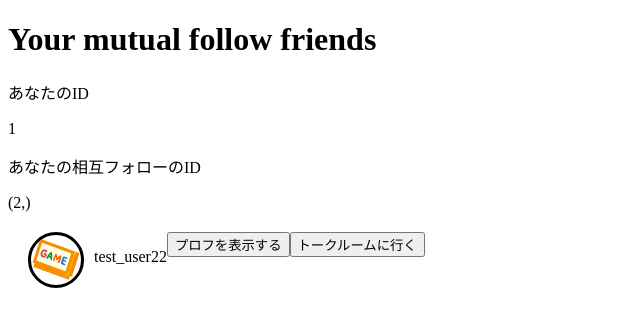
After one commit to sayyyyyy/matching-in-the-game, a Flask app: page /top in a window 1280 px wide. The commit adds this page. Shown: the top 327 px of the page, without its empty margins (0-640 px from the left). Run offline with Flask 2, Linux system fonts and the light colour scheme; the visitor is signed in with stand-in values (Sample User, id 1); data comes from the database, SQL or seed files in the repository; data that the repository does not hold is empty; some libraries are stand-ins or nearby versions.

Commit message:
commitみーや

```diff
--- a/mysql/sqls/initialize.sql
+++ b/mysql/sqls/initialize.sql
@@ -62,6 +62,10 @@ CREATE TABLE IF NOT EXISTS Messages (
 
 INSERT INTO Profiles (nickname, password, email) VALUES("test_user1", "password", "test1@email.com");
 INSERT INTO Profiles (nickname, password, email) VALUES("test_user2", "password", "test2@email.com");
+INSERT INTO Profiles (nickname, password, email) VALUES("test_user3", "password", "test3@email.com");
+INSERT INTO Profiles (nickname, password, email) VALUES("test_user4", "password", "test4@email.com");
+INSERT INTO Profiles (nickname, password, email) VALUES("test_user5", "password", "test5@email.com");
+INSERT INTO Profiles (nickname, password, email) VALUES("test_user6", "password", "test6@email.com");
 
 INSERT INTO Game_names (game_name) VALUES("APEX LEGENDS");
 INSERT INTO Game_names (game_name) VALUES("Minecraft");
--- a/src/app/app.py
+++ b/src/app/app.py
@@ -77,7 +77,8 @@ def login():
             session['user'] = user
             session['loggedin'] = True
             session['user_id'] = account[0]
-            return render_template('main.html', session=user, session_id=session['user_id'], account=account, log=session['loggedin'], user=user)
+            return redirect('/top')
+            #return render_template('main.html', session=user, session_id=session['user_id'], account=account, log=session['loggedin'], user=user)
 
         # elif 'user' in session:
         #     return render_template('main.html', session=session['user'])
@@ -176,8 +177,47 @@ def profile():
         session['user_id'] = session['user_id']
 
         if request.method == "POST":
-            return redirect("/")
 
+            db = mysql.connector.connect(
+                user ='root',
+                password = 'password',
+                host ='db',
+                database ='app')
+
+            each_id = request.form.get("friend_id")
+            cursor = db.cursor()
+            cursor.execute("SELECT * FROM Profiles WHERE id=%s", (each_id, ))
+            user_profile = cursor.fetchall()[0]
+
+            game_list = db.cursor()
+            game_list.execute("SELECT game_id, game_level, game_order FROM Games WHERE user_id = %s", (each_id,))
+            games = game_list.fetchall()
+
+            try:
+                game1 = db.cursor()
+                game1.execute("SELECT game_name FROM Game_names WHERE id = %s", (games[0][0], ))
+                game_name1 = game1.fetchall()[0][0]
+            except:
+                game_name1 = "ゲームが選択されていません"
+
+            try:
+                game2 = db.cursor()
+                game2.execute("SELECT game_name FROM Game_names WHERE id = %s", (games[1][0], ))
+                game_name2 = game2.fetchall()[0][0]
+            except:
+                game_name2 = "ゲームが選択されていません"
+
+            try:
+                game3 = db.cursor()
+                game3.execute("SELECT game_name FROM Game_names WHERE id = %s", (games[2][0], ))
+                game_name3 = game3.fetchall()[0][0]
+            except:
+                game_name3 = "ゲームが選択されていません"
+
+            #ログインユーザーじゃないため編集ボタンを表示しないようにする
+
+            user_flag = 1
+            return render_template("profile.html", user_profile=user_profile, games=games, game_name1=game_name1, game_name2=game_name2, game_name3=game_name3, user_flag=user_flag)
         else:
             db = mysql.connector.connect(
                 user ='root',
@@ -213,9 +253,7 @@ def profile():
             except:
                 game_name3 = "ゲームが選択されていません"
 
-        return render_template("profile.html", user_profile=user_profile,
-                               games=games, game_name1=game_name1, game_name2=game_name2,
-                               game_name3=game_name3)
+        return render_template("profile.html", user_profile=user_profile, games=games, game_name1=game_name1, game_name2=game_name2, game_name3=game_name3)
 
     return redirect(url_for('login'))
 
@@ -343,5 +381,150 @@ def edit():
       return redirect(url_for('login'))
 
 
+@app.route("/top", methods=["GET", "POST"])
+def top():
+
+   if 'loggedin' in session:
+       session['user_id'] = session['user_id']
+
+       if request.method == "GET":
+
+          db = mysql.connector.connect(
+            user ='root',
+            password = 'password',
+            host ='db',
+            database ='app'
+            )
+        #相互フォローの友達のアイコントニックネームを表示
+
+        #ログインユーザーがフォローしている人
+          follow_id = db.cursor(buffered=True)
+          follow_id.execute("SELECT followed_id from Follows where follow_id = %s", (session['user_id'],))
+      #ログインユーザーをフォローしている人
+          followed_id = db.cursor(buffered=True)
+          followed_id.execute("SELECT follow_id from Follows where followed_id = %s", (session['user_id'],))
+
+          follow_f = follow_id.fetchall()
+          followed_f = followed_id.fetchall()
+
+          follow_li = [i[0] for i in follow_f]
+
+          followed_li = [i[0] for i in followed_f]
+        #共通する部分をリスト化
+          Mutuals = tuple(set(follow_li) & set(followed_li))
+
+          Mutual_friends = []
+
+          for Mutual in Mutuals:
+            list_friends = db.cursor(buffered=True)
+            list_friends.execute("SELECT icon, nickname, id from Profiles where id = %s", (Mutual,))
+            m = list_friends.fetchall()
+            Mutual_friends.append(m)
+
+
+          return render_template('top.html', user_id=session['user_id'], Mutuals=Mutuals, Mutual_friends=Mutual_friends)
+
+@app.route("/talk", methods=["GET", "POST"])
+def each():
+  if 'loggedin' in session:
+       session['user_id'] = session['user_id']
+
+       if request.method == "POST":
+
+          db = mysql.connector.connect(
+                  user ='root',
+                  password = 'password',
+                  host ='db',
+                  database ='app'
+                  )
+
+          each_id = request.form.get("talk_id")
+
+          return render_template("talk.html", each_id=each_id, login_user=session['user_id'])
+
+       else:
+          return redirect("/")
+
+
+@app.route('/search', methods=["GET", "POST"])
+def search():
+  if 'loggedin' in session:
+      session['user_id'] = session['user_id']
+
+      if request.method == "GET":
+        db = mysql.connector.connect(
+                user ='root',
+                password = 'password',
+                host ='db',
+                database ='app'
+                )
+
+        game_names = db.cursor(buffered=True)
+        game_names.execute("SELECT game_name from Game_names")
+
+        return render_template('search.html', game_names=game_names)
+
+      else:
+        if request.form.get("game_name") and request.form.get("game_level"):
+          game_name = request.form.get("game_name")
+          game_level = request.form.get("game_level")
+
+          db = mysql.connector.connect(
+                user ='root',
+                password = 'password',
+                host ='db',
+                database ='app'
+                )
+
+          game_names = db.cursor(buffered=True)
+          game_names.execute("SELECT game_name from Game_names")
+
+          #ゲーム名とレベルで検索し、該当するIDを取得
+          game_search = db.cursor(buffered=True)
+          game_search.execute("SELECT user_id FROM Games INNER JOIN Game_names on Games.game_id = Game_names.id WHERE game_name = %s AND game_level = %s", (game_name, game_level, ))
+          id_search = game_search.fetchall()
+
+          #取得したIDの中でログインユーザーとログインユーザーがフォローしている人のIDを抜き取る
+          follow_id = db.cursor(buffered=True)
+          follow_id.execute("SELECT followed_id from Follows where follow_id = %s", (session['user_id'],))
+          follow_f = follow_id.fetchall()
+
+          id_list = [i[0] for i in id_search]
+          follow_list = [i[0] for i in follow_f]
+          follow_list.append(session['user_id'])
+
+          results = tuple(set(id_list) - set(follow_list))
+
+          search_result = []
+
+          for result in results:
+            game_list = []
+            profile_search = db.cursor(buffered=True)
+            profile_search.execute("SELECT P.id, P.nickname, P.icon, P.comment from Profiles as P where P.id = %s", (result,))
+            p = profile_search.fetchall()
+            p = list(p[0])
+
+            for i in range(1, 4):
+
+              game_search = db.cursor(buffered=True)
+              game_search.execute("SELECT G.game_order, G.game_level, N.Game_name from Games as G INNER JOIN Game_names as N ON G.game_id = N.id where G.user_id = %s and G.game_order = %s", (result, i,))
+              g_list = game_search.fetchall()
+              g_list = list(g_list[0])
+
+              #search_result.append(g_list)
+              for g in g_list:
+                p.append(g)
+
+            search_result.append(p)
+
+          return render_template('search.html', game_names = game_names, id_search = search_result)
+
+
+
+
+
+
+
+
 if __name__ == '__main__':
   app.run()
--- /dev/null
+++ b/src/app/static/top.css
@@ -0,0 +1,50 @@
+@charset UTF-8;
+
+.is-circle {
+    width:  50px;       /* ※縦横を同値に */
+    height: 50px;       /* ※縦横を同値に */
+    border-radius: 50%;  /* 角丸半径を50%にする(=円形にする) */
+    background-position: left top;  /* 横長画像の左上を基準に表示 */
+    display: inline-block;
+    border: solid 3px black;
+}
+
+.friends {
+    display: flex;
+    margin: 20px;
+}
+
+.friends img {
+    margin-right: 10px;
+}
+
+/* .search-method {
+    display: flex;
+    justify-content: space-between;
+} */
+
+.game_list {
+    display: flex;
+    justify-content: space-around;
+}
+
+.search_icon {
+    width:  50px;       /* ※縦横を同値に */
+    height: 50px;       /* ※縦横を同値に */
+    border-radius: 50%;  /* 角丸半径を50%にする(=円形にする) */
+    background-position: left top;  /* 横長画像の左上を基準に表示 */
+    display: inline-block;
+    border: solid 3px black;
+}
+
+.result {
+     width: 400px;
+     margin: auto;
+     display: flex;
+     justify-content: space-around;
+}
+
+.left_info p {
+    margin: 10px;
+    font-size: 10px;
+}
--- /dev/null
+++ b/src/app/templates/top.html
@@ -0,0 +1,36 @@
+<!DOCTYPE html>
+<html lang="en">
+<head>
+    <meta charset="UTF-8">
+    <meta http-equiv="X-UA-Compatible" content="IE=edge">
+    <meta name="viewport" content="width=device-width, initial-scale=1.0">
+    <link rel ="stylesheet" href ="../static/top.css">
+    <title>Docker Test{% block title %} {% endblock %}</title>
+    <script src ="../static/main.js"></script>
+</head>
+<body>
+    <h1>Your mutual follow friends</h1>
+    <p>あなたのID</p>
+    {{user_id}}
+    <p>あなたの相互フォローのID</p>
+    {{Mutuals}}
+
+    {% for friend in Mutual_friends %}
+        <div class="friends">
+            <img src ="{{ friend[0][0] }}" class ="is-circle">
+            <p>{{ friend[0][1] }}</p>
+            <p>{{ friend[0][2]}}</p>
+
+            <form action="/profile" method="POST">
+                <input readonly id ="friend_id" type ="hidden" name ="friend_id" value="{{ friend[0][2] }}">
+                <button type="submit" name="profile">プロフを表示する</button>
+            </form>
+            <form action="/talk" method="POST">
+                <input readonly id ="talk_id" type ="hidden" name ="talk_id" value="{{ friend[0][2] }}">
+                <button type="submit" name="talk">トークルームに行く</button>
+            </form>
+        </div>
+    {% endfor %}
+
+</body>
+</html>
```
Also changed, not shown: src/app/templates/check.html (added, +11 -0 lines), src/app/templates/profile.html (+13 -2 lines), src/app/templates/search.html (added, +66 -0 lines), src/app/templates/talk.html (added, +19 -0 lines).
